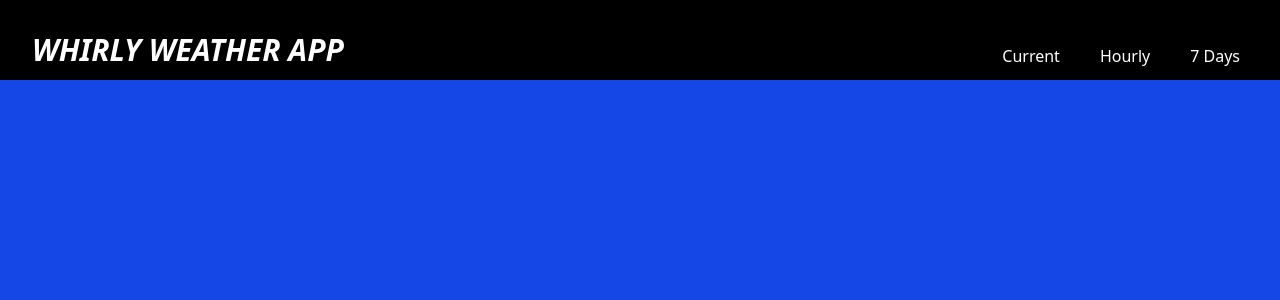
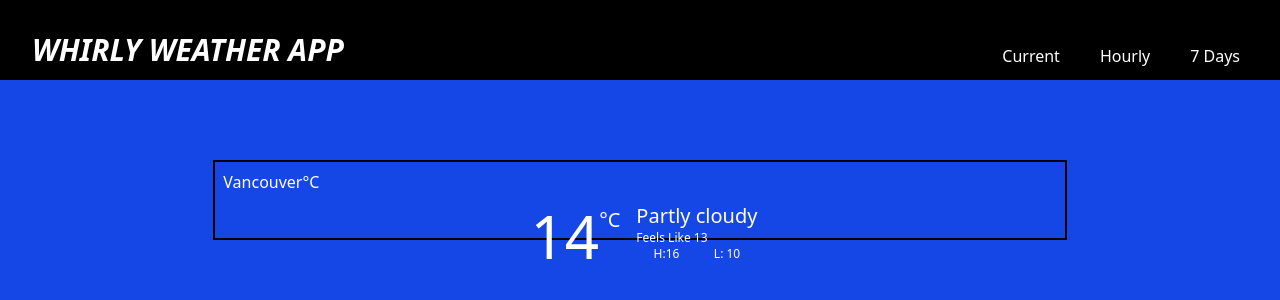
Before and after one commit to ClintasaurusRex/weather-app, a React (Vite) app: page / in a window 1280 px wide. Shown: the top 300 px of the page. Built offline with nearby package versions, Linux system fonts and the light colour scheme.

Commit message:
Refactor weather data structure and implement CurrentWeather component

```diff
--- a/mockData.ts
+++ b/mockData.ts
@@ -2,12 +2,15 @@
 export interface WeatherData {
   id: number;
   city: string;
-  temperature: number; // Celsius
+  temperature: number;
   condition: string;
-  humidity: number | null; // Percentage or null if unavailable
-  windSpeed: number | null; // km/h or null if unavailable
-  icon: string; // Icon name or URL
-  date: string; // ISO date string
+  high: number;
+  low: number;
+  feelsLike: number;
+  humidity: number | null;
+  windSpeed: number | null;
+  icon: string;
+  date: string;
 }
 
 export const mockWeatherData: WeatherData[] = [
@@ -16,6 +19,9 @@ export const mockWeatherData: WeatherData[] = [
     city: "Vancouver",
     temperature: 14,
     condition: "Partly cloudy",
+    high: 16,
+    low: 10,
+    feelsLike: 13,
     humidity: null, // No data available
     windSpeed: null, // No data available
     icon: "partly_cloudy",
@@ -26,6 +32,9 @@ export const mockWeatherData: WeatherData[] = [
     city: "Vancouver",
     temperature: 14,
     condition: "Cloudy with sunny breaks",
+    high: 15,
+    low: 9,
+    feelsLike: 12,
     humidity: null, // No data available
     windSpeed: null, // No data available
     icon: "cloud",
@@ -36,6 +45,9 @@ export const mockWeatherData: WeatherData[] = [
     city: "Vancouver",
     temperature: 15,
     condition: "A mix of sun and clouds",
+    high: 17,
+    low: 11,
+    feelsLike: 14,
     humidity: null, // No data available
     windSpeed: null, // No data available
     icon: "partly_cloudy",
@@ -46,6 +58,9 @@ export const mockWeatherData: WeatherData[] = [
     city: "Vancouver",
     temperature: 15,
     condition: "A mix of sun and clouds",
+    high: 16,
+    low: 12,
+    feelsLike: 15,
     humidity: null, // No data available
     windSpeed: null, // No data available
     icon: "partly_cloudy",
--- a/src/App.tsx
+++ b/src/App.tsx
@@ -1,45 +1,31 @@
 // import { useState } from "react";
+import { mockWeatherData } from "../mockData";
+import CurrentWeather from "../src/Components/CurrentWeather";
 
 import "./App.css";
 import Header from "./Components/Header";
+
+console.log(mockWeatherData);
 
 function App() {
   // const [count, setCount] = useState(0);
 
   return (
-    <>
-      <div className="h-screen w-screen bg-blue-700">
-        <Header title="Whirly Weather App" />
-      </div>
-    </>
+    <div className="h-screen flex w-screen flex-col bg-blue-700">
+      <Header title="Whirly Weather App" />
+      <main className="flex flex-1 pt-40 justify-center w-full">
+        <CurrentWeather data={mockWeatherData[0]} />
+      </main>
+    </div>
   );
 }
 
 export default App;
-{
-  /* <div className=" flex flex-col  justify-center items-center min-h-screen w-screen bg-gray-700 ">
-        <div className="flex items-center justify-center">
-          <a href="https://vite.dev" target="_blank">
-            <img src={viteLogo} className="logo" alt="Vite logo" />
-          </a>
-          <a href="https://react.dev" target="_blank">
-            <img src={reactLogo} className="logo react" alt="React logo" />
-          </a>
-        </div>
-        <h1 className="p-5 font-bold underline">Vite + React</h1>
-        <div className="card flex flex-col font-bold p-5">
-          <button
-            className="border-2 mx-23 border-amber-600 bg-amber-700"
-            onClick={() => setCount((count) => count + 1)}
-          >
-            count is {count}
-          </button>
-          <p>
-            Edit <code>src/App.tsx</code> and save to test HMR
-          </p>
-        </div>
-        <p className="read-the-docs font-bold underline">
-          Click on the Vite and React logos to learn more
-        </p>
-      </div> */
-}
+
+// const CurrentWeather: React.FC<{ data: WeatherData }> = ({ data }) => {
+//   return (
+//     <section className="border-2 h-1/8 w-2/3 ">
+//       <h1 className=" ml-2 mt-2 text-white"> {data.city} </h1>
+//     </section>
+//   );
+// };
--- /dev/null
+++ b/src/Components/CurrentWeather.tsx
@@ -0,0 +1,25 @@
+const CurrentWeather: React.FC<{ data: WeatherData }> = ({ data }) => {
+  return (
+    <section className="border-2 h-1/8 w-2/3  ">
+      <h1 className=" ml-2 mt-2 text-white text-bold">
+        {data.city}
+        °C
+      </h1>
+      <div className="text-white flex flex-row justify-center items-center ml-2 mt-2">
+        <span className="text-6xl flex flex-row mr-4">
+          {data.temperature}
+          <p className="text-xl">°C</p>
+        </span>
+        <div className="flex flex-col mb-2">
+          <span className="text-xl ">{data.condition}</span>
+          <p className="text-xs">Feels Like {data.feelsLike}</p>
+          <div className="flex flex-row justify-around  ">
+            <p className="text-xs">H:{data.high}</p>
+            <p className="text-xs">L: {data.low}</p>
+          </div>
+        </div>
+      </div>
+    </section>
+  );
+};
+export default CurrentWeather;
--- a/src/Components/Header.tsx
+++ b/src/Components/Header.tsx
@@ -10,7 +10,7 @@ const Header: React.FC<HeaderProps> = ({ title }) => {
       <h1 className="font-bold ml-3 py-3 px-5 flex items-end h-full text-3xl uppercase italic text-white">
         {title}
       </h1>
-      <div className="px-10  text-white  space-x-10  py-3">
+      <div className="px-10  text-white space-x-10  py-3">
         <HeaderButton title="Current" />
         <HeaderButton title="Hourly" />
         <HeaderButton title="7 Days" />
@@ -28,7 +28,7 @@ type ButtonProps = {
 const HeaderButton: React.FC<ButtonProps> = ({ title }) => {
   return (
     <button
-      className="cursor-pointer active:bg-red-700"
+      className="cursor-pointer active:text-red-700 transition-colors rounded"
       onClick={() => console.log(title, "clicked")}
     >
       {title}
```
Also changed, not shown: src/types/WeatherData.ts (added, +8 -0 lines).
